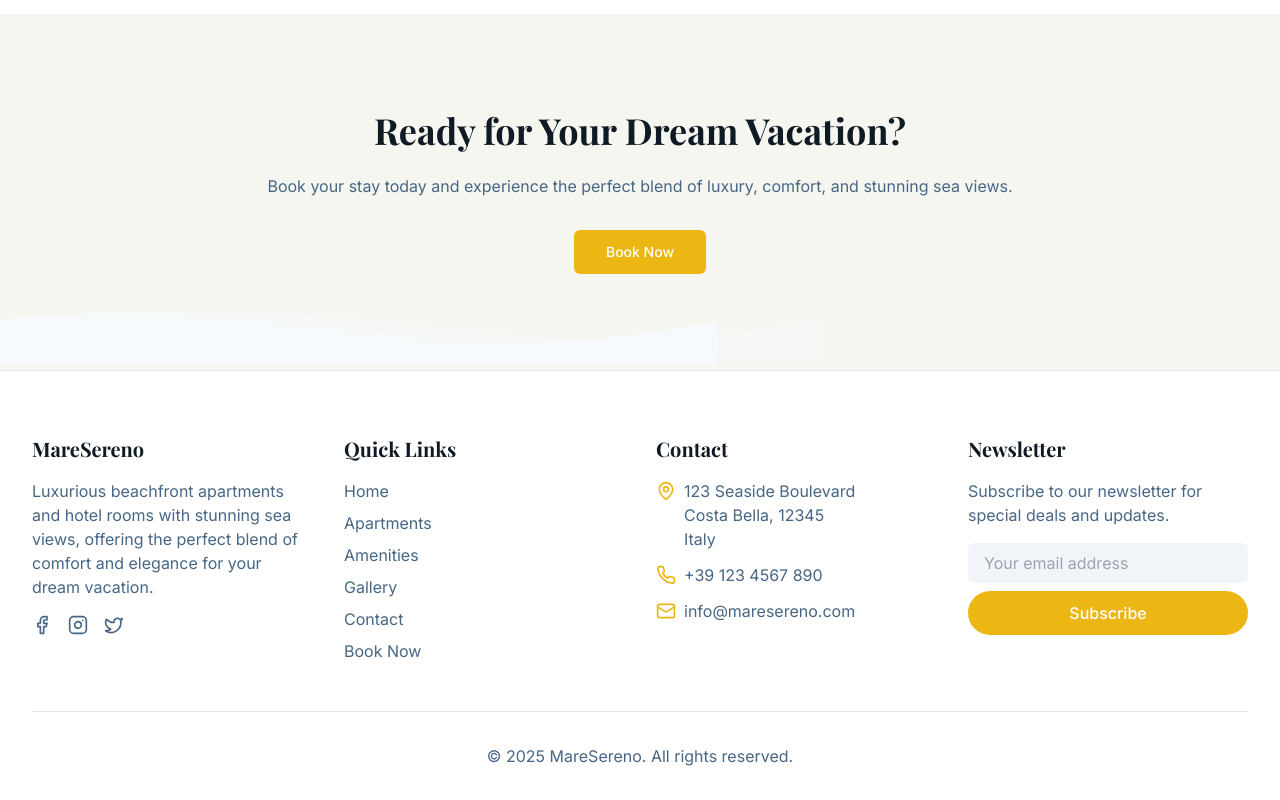
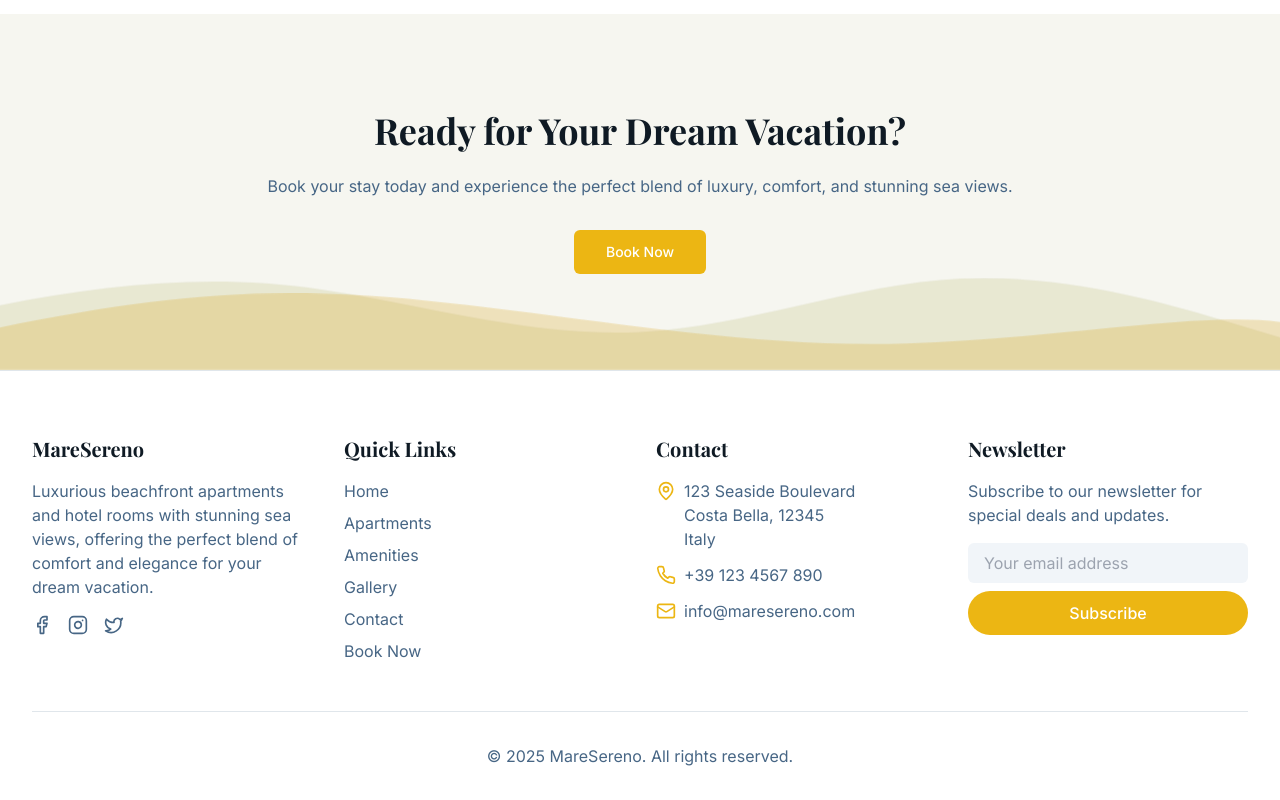
Before and after one commit to Duccione-maker/laripa, a React (Vite) app: page / in a window 1280 px wide. Shown: the part 4346-5146 px from the top of the page. Built offline with nearby package versions, Linux system fonts and the light colour scheme.

Commit message:
Change wave to hill

```diff
--- a/src/pages/Index.tsx
+++ b/src/pages/Index.tsx
@@ -270,21 +270,28 @@ export default function Index() {
             </div>
           </div>
 
-          {/* Decorative waves */}
-          <div className="absolute bottom-0 left-0 right-0 h-24 overflow-hidden">
+          {/* Decorative hills */}
+          <div className="absolute bottom-0 left-0 right-0 h-32 overflow-hidden">
             <svg
-              className="absolute bottom-0 w-full h-24 fill-background"
+              className="absolute bottom-0 w-full h-32 fill-olive/20"
               preserveAspectRatio="none"
-              viewBox="0 0 1440 74"
+              viewBox="0 0 1440 120"
               xmlns="http://www.w3.org/2000/svg"
             >
               <path
-                d="M0,37.1L40,34.5C80,32,160,27,240,29.6C320,32,400,42,480,42.9C560,44,640,35,720,32.1C800,30,880,34,960,40.8C1040,47,1120,56,1200,56.6C1280,57,1360,48,1400,43.3L1440,39.1L1440,74L1400,74C1360,74,1280,74,1200,74C1120,74,1040,74,960,74C880,74,800,74,720,74C640,74,560,74,480,74C400,74,320,74,240,74C160,74,80,74,40,74L0,74Z"
-                className="animate-wave opacity-50"
+                d="M0,60C120,40 240,30 360,45C480,60 600,90 720,85C840,80 960,40 1080,35C1200,30 1320,60 1380,75L1440,90L1440,120L0,120Z"
+                className="animate-float opacity-60"
               />
+            </svg>
+            <svg
+              className="absolute bottom-0 w-full h-32 fill-tuscany/30"
+              preserveAspectRatio="none"
+              viewBox="0 0 1440 120"
+              xmlns="http://www.w3.org/2000/svg"
+            >
               <path
-                d="M0,37.1L40,34.5C80,32,160,27,240,29.6C320,32,400,42,480,42.9C560,44,640,35,720,32.1C800,30,880,34,960,40.8C1040,47,1120,56,1200,56.6C1280,57,1360,48,1400,43.3L1440,39.1L1440,74L1400,74C1360,74,1280,74,1200,74C1120,74,1040,74,960,74C880,74,800,74,720,74C640,74,560,74,480,74C400,74,320,74,240,74C160,74,80,74,40,74L0,74Z"
-                className="animate-wave opacity-100 [animation-delay:-4s]"
+                d="M0,80C180,50 300,40 480,55C660,70 840,100 1020,95C1200,90 1350,65 1440,75L1440,120L0,120Z"
+                className="animate-pulse-slow opacity-80"
               />
             </svg>
           </div>
```
